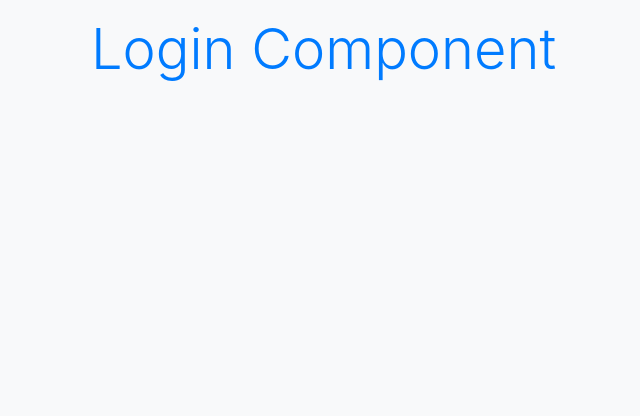
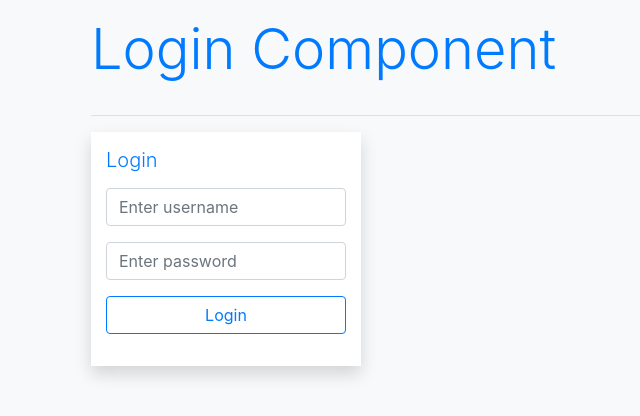
Before and after one commit to vamandeshmukh/deloitte-react-app, a React (Create React App) app: page /login in a window 1280 px wide. Shown: the top 416 px of the page, without its empty margins (9-649 px from the left). Built offline with nearby package versions, Linux system fonts and the light colour scheme.

Commit message:
react-basics

```diff
--- a/src/components/Login.js
+++ b/src/components/Login.js
@@ -3,13 +3,79 @@ import { useState } from 'react';
 
 const Login = () => {
 
+    const [appUser, setAppUser] = useState({});
 
+    useEffect(() => {
+        setAppUser({
+            userName: ``,
+            password: ``
+        });
+    }, []);
+
+    const handleAppUser = (event) => {
+        setAppUser({
+            ...appUser,
+            [event.target.name]: event.target.value
+        });
+    };
+
+    const submitAppUser = (event) => {
+        console.log(appUser);
+        if (appUser.userName === `Vaman`) {
+            alert(`User ${appUser.userName} logged in successfully!`);
+            setAppUser({
+                userName: ``,
+                password: ``
+            });
+        }
+        else {
+            alert(`Username ${appUser.userName} is not valid!`);
+            setAppUser({
+                userName: ``,
+                password: ``
+            });
+        }
+        event.preventDefault();
+    }
 
     return (
         <div className="container" >
             <p className="display-4 text-primary py-3">Login Component</p>
-
-
+            <hr />
+            <div className="col-3 mt-3 py-3 shadow bg-white" >
+                <h1 className="lead text-primary pb-2">Login</h1>
+                <form className="form form-group form-dark " onSubmit={submitAppUser}>
+                    <div>
+                        <input
+                            type="text"
+                            name="userName"
+                            id="userName"
+                            className="form-control mb-3"
+                            placeholder="Enter username"
+                            value={appUser.userName}
+                            onChange={handleAppUser}
+                            required
+                        />
+                        <input
+                            type="password"
+                            name="password"
+                            id="password"
+                            className="form-control mb-3"
+                            placeholder="Enter password"
+                            value={appUser.password}
+                            onChange={handleAppUser}
+                            required
+                        />
+                        <input
+                            type="submit"
+                            id="submit"
+                            name="submit"
+                            className="form-control btn btn-outline-primary"
+                            value="Login"
+                        />
+                    </div>
+                </form>
+            </div>
         </div >
     )
 }
```
